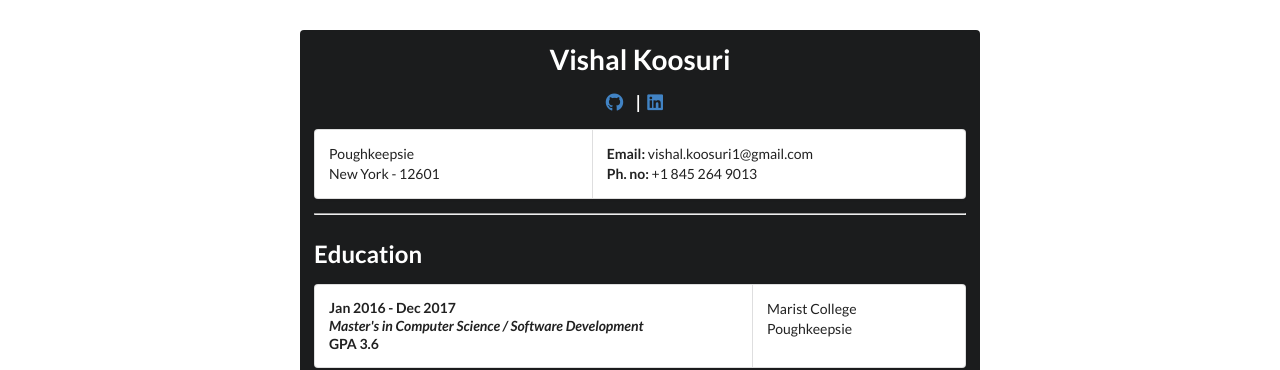
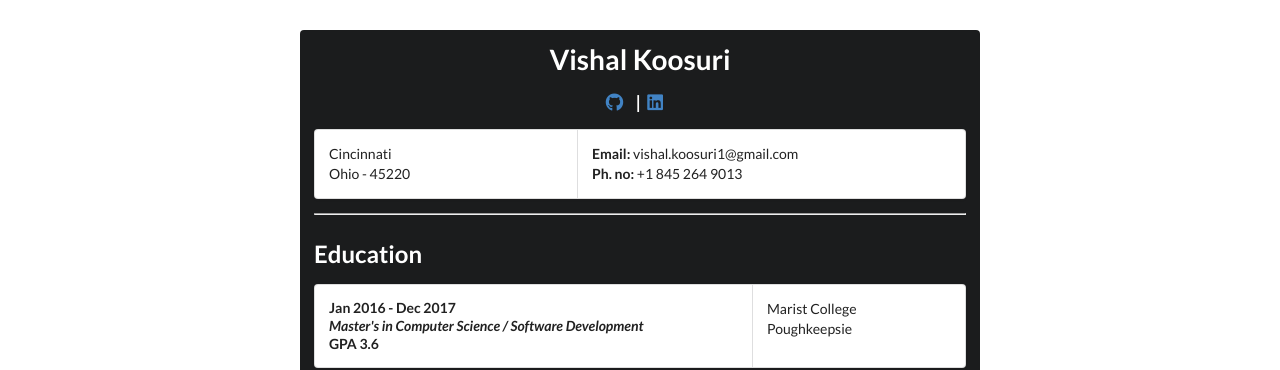
Before and after one commit to dainvinc/dainvinc.github.io, a Jekyll site: the page built from resume.html, in a window 1280 px wide. Shown: the top 370 px of the page. Built offline with Jekyll 4.4.1, drawn with Linux system fonts in a browser that asks for light colours; nearby versions of some CDN libraries.

Commit message:
Updated my address

```diff
--- a/resume.html
+++ b/resume.html
@@ -13,8 +13,8 @@ permalink: /resume.html
 
     <div class="ui horizontal segments fixed address">
         <div class="ui segment">
-            <p>Poughkeepsie <br>
-            New York - 12601</p>
+            <p>Cincinnati <br>
+            Ohio - 45220</p>
         </div>
         <div class="ui segment">
             <p><strong>Email: </strong>vishal.koosuri1@gmail.com <br>
```
